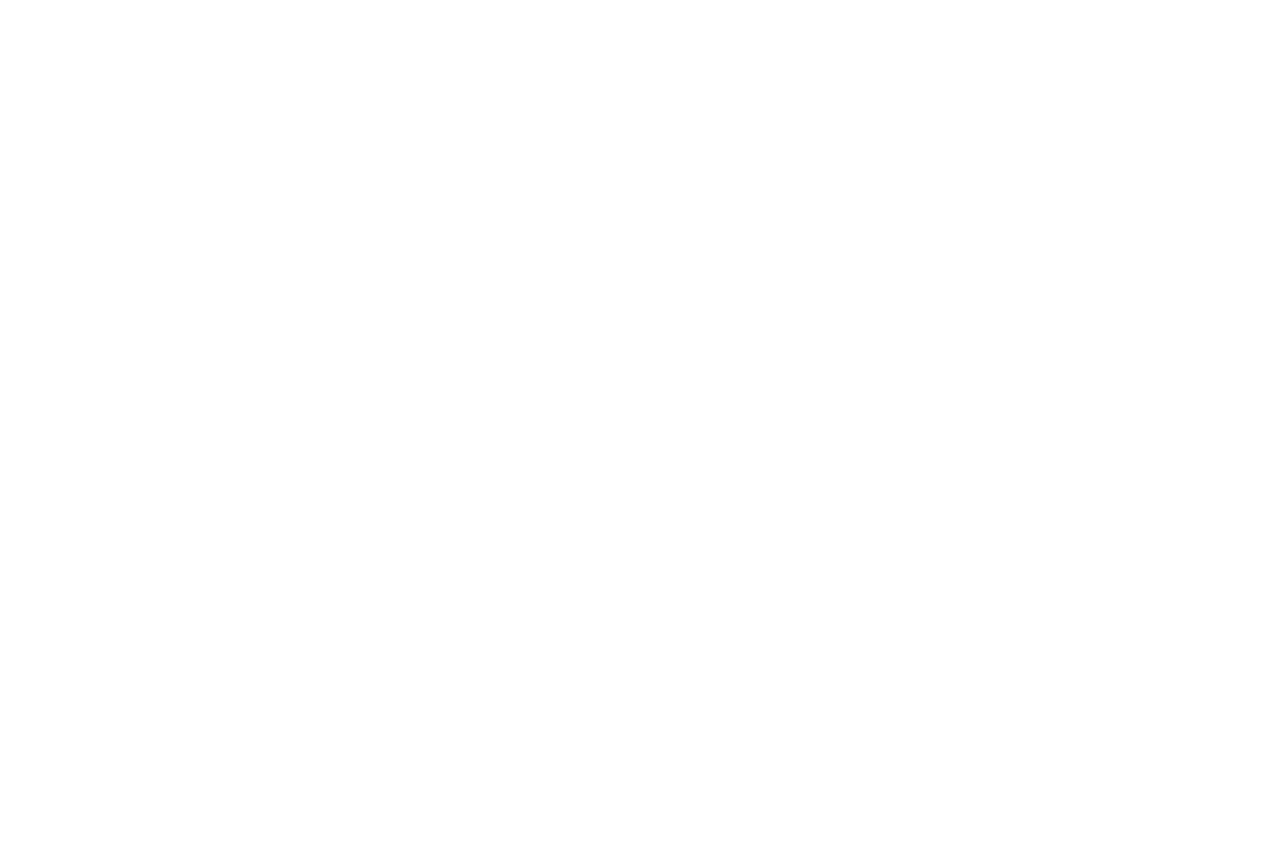
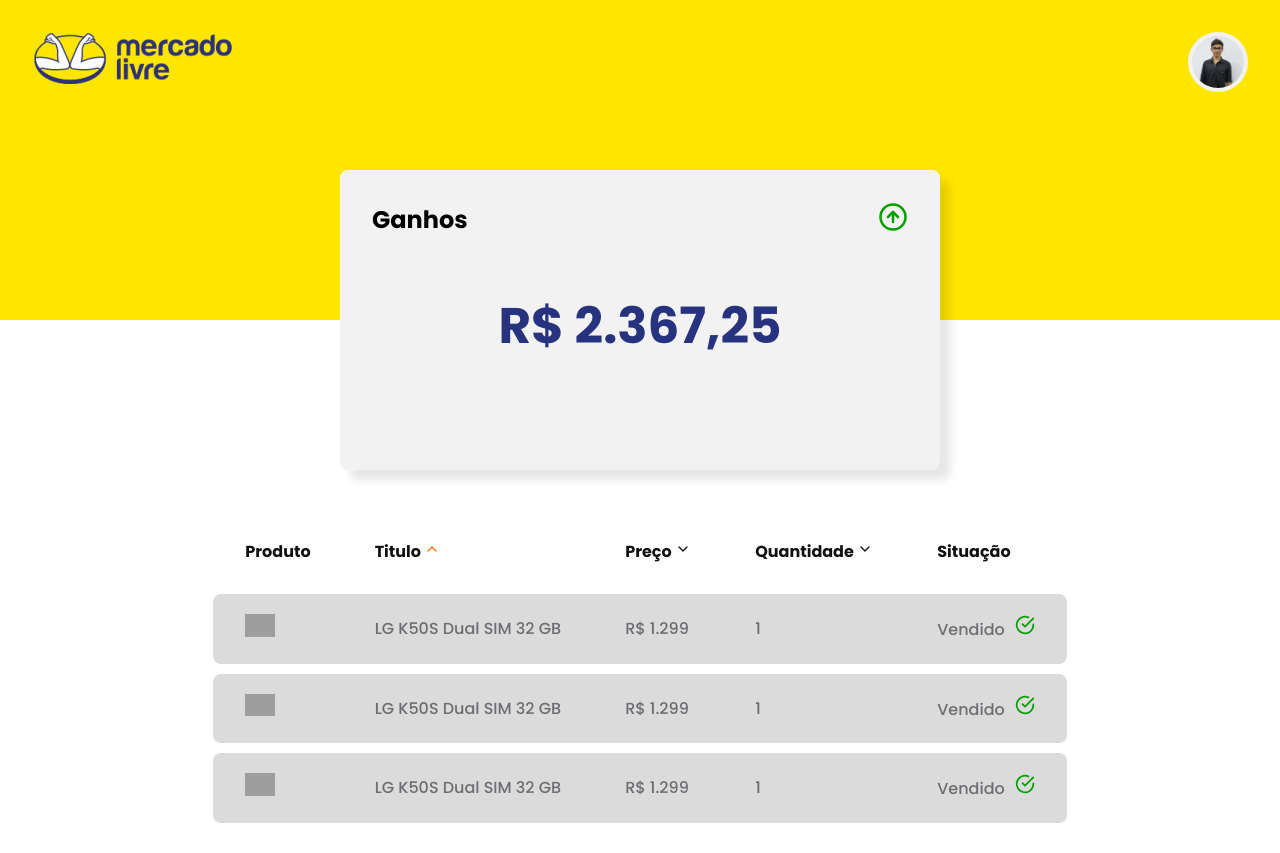
Before and after one commit to smolskig/KaolinHub, a React (Create React App) app: page /dashboard in a window 1280 px wide. Before the commit the page ends 800 px from the top, so only its background shows below. Built offline with nearby package versions, Linux system fonts and the light colour scheme; grey boxes are pictures that could not be loaded.

Commit message:
Update layouts

```diff
--- /dev/null
+++ b/src/pages/Dashboard/index.js
@@ -0,0 +1,118 @@
+import React from "react";
+import {
+  FiArrowUpCircle,
+  FiChevronDown,
+  FiChevronUp,
+  FiCheckCircle,
+} from "react-icons/fi";
+import "./styles.css";
+import logo from "../../assets/logo-ml.png";
+import imageUser from "../../assets/profile.jpg";
+
+export default function Dashboard() {
+  return (
+    <>
+      <div className="dashboard-main">
+        <div className="div-header-yellow">
+          <div className="div-header-nav">
+            <div>
+              <img
+                className="logo-ml-dashboard"
+                src={logo}
+                alt="Logo Mercado Entregue"
+              />
+            </div>
+            <div className="div-dashboard-user">
+              <div className="div-photo-user">
+                <img className="image-user" src={imageUser} alt="Image User" />
+              </div>
+            </div>
+          </div>
+        </div>
+        <div className="div-content-card">
+          <div className="div-card-info">
+            <div className="div-header-card-info">
+              <h2>Ganhos</h2>
+              <FiArrowUpCircle className="arrow-up-circle-icon" />
+            </div>
+            <div className="div-card-money">
+              <h1>R$ 2.367,25</h1>
+            </div>
+          </div>
+        </div>
+        <div className="div-list-products">
+          <div className="div-card-list">
+            <table>
+              <thead>
+                <tr>
+                  <th>Produto</th>
+                  <th>
+                    Titulo <FiChevronUp color="#F17400" />
+                  </th>
+                  <th>
+                    Preço <FiChevronDown />
+                  </th>
+                  <th>
+                    Quantidade <FiChevronDown />
+                  </th>
+                  <th>Situação</th>
+                </tr>
+              </thead>
+
+              <tbody>
+                <tr>
+                  <td>
+                    <img
+                      className="image-product"
+                      src="https://http2.mlstatic.com/D_NQ_NP_2X_854957-MLA41827614180_052020-F.webp%202x"
+                      alt="Image Product"
+                    />
+                  </td>
+                  <td className="table-title">LG K50S Dual SIM 32 GB</td>
+                  <td>R$ 1.299</td>
+                  <td>1</td>
+                  <td>
+                    Vendido
+                    <FiCheckCircle className="check-success" />
+                  </td>
+                </tr>
+                <tr>
+                  <td>
+                    <img
+                      className="image-product"
+                      src="https://http2.mlstatic.com/D_NQ_NP_2X_854957-MLA41827614180_052020-F.webp%202x"
+                      alt="Image Product"
+                    />
+                  </td>
+                  <td className="table-title">LG K50S Dual SIM 32 GB</td>
+                  <td>R$ 1.299</td>
+                  <td>1</td>
+                  <td>
+                    Vendido
+                    <FiCheckCircle className="check-success" />
+                  </td>
+                </tr>
+                <tr>
+                  <td>
+                    <img
+                      className="image-product"
+                      src="https://http2.mlstatic.com/D_NQ_NP_2X_854957-MLA41827614180_052020-F.webp%202x"
+                      alt="Image Product"
+                    />
+                  </td>
+                  <td className="table-title">LG K50S Dual SIM 32 GB</td>
+                  <td>R$ 1.299</td>
+                  <td>1</td>
+                  <td>
+                    Vendido
+                    <FiCheckCircle className="check-success" />
+                  </td>
+                </tr>
+              </tbody>
+            </table>
+          </div>
+        </div>
+      </div>
+    </>
+  );
+}
--- /dev/null
+++ b/src/pages/Dashboard/styles.css
@@ -0,0 +1,145 @@
+.dashboard-main {
+  overflow-x: hidden;
+}
+
+.div-header-yellow {
+  width: 100vw;
+  height: 40vh;
+  background: #ffe600;
+}
+
+.logo-ml-dashboard {
+  padding: 2rem;
+  cursor: pointer;
+}
+
+.div-header-nav {
+  display: flex;
+  align-items: center;
+  justify-content: space-between;
+}
+
+.div-dashboard-user {
+  padding: 2rem;
+}
+
+.div-photo-user {
+  width: 60px;
+  height: 60px;
+  border-radius: 100%;
+  background: #f2f2f2;
+}
+
+.div-photo-user {
+  display: flex;
+  align-items: center;
+  justify-content: center;
+  cursor: pointer;
+}
+
+.image-user {
+  width: 52px;
+  height: 52px;
+  border-radius: 100%;
+}
+
+.div-content-card {
+  display: flex;
+  align-items: center;
+  justify-content: center;
+  margin-top: -150px;
+}
+
+.div-card-info {
+  background: #f2f2f2;
+  box-shadow: 10px 10px 10px rgba(0, 0, 0, 0.1);
+  width: 600px;
+  height: 300px;
+  border-radius: 8px;
+}
+
+.div-header-card-info {
+  display: flex;
+  justify-content: space-between;
+  padding: 2rem;
+}
+
+.div-card-money {
+  text-align: center;
+}
+
+.div-card-money h1 {
+  font-size: 50px;
+  margin-top: 20px;
+  color: #283380;
+}
+
+.arrow-up-circle-icon {
+  font-size: 30px;
+  color: #039e00;
+}
+
+.div-list-products {
+  display: flex;
+  align-items: center;
+  justify-content: center;
+  flex-direction: column;
+  margin-top: 5vh;
+}
+
+.div-title-card-list {
+  display: flex;
+  align-items: center;
+  justify-content: space-evenly;
+  width: 600px;
+}
+
+.div-card-list {
+  display: flex;
+  justify-content: center;
+  flex-direction: column;
+}
+
+.div-card-list table {
+  width: 100%;
+  border-spacing: 0 10px;
+  background: #fff;
+  border-radius: 8px;
+  margin-bottom: 20px;
+}
+
+.div-card-list th {
+  color: #111;
+  font-weight: 600;
+  padding: 20px 32px;
+  text-align: left;
+  font-size: 16px;
+  line-height: 24px;
+}
+
+.div-card-list td {
+  padding: 20px 32px;
+  border: 0;
+  background: #dbdbdb;
+  font-size: 16px;
+  font-weight: 500;
+  color: #6c6e72;
+}
+
+.image-product {
+  width: 30px;
+}
+
+.div-card-list td:first-child {
+  border-radius: 8px 0 0 8px;
+}
+
+.div-card-list td:last-child {
+  border-radius: 0 8px 8px 0;
+}
+
+.check-success {
+  font-size: 20px;
+  color: #039e00;
+  margin-left: 10px;
+}
--- /dev/null
+++ b/src/pages/VerifyToken/index.js
@@ -0,0 +1,25 @@
+import React from "react";
+import ButtonBlue from "../../components/ButtonBlue";
+import logo from "../../assets/logo-ml.png";
+import "./styles.css";
+
+export default function VerifyToken() {
+  return (
+    <>
+      <div className="div-content-verify-token">
+        <div className="div-verify-token-img">
+          <img src={logo} alt="Logo Mercado Entrega" />
+        </div>
+        <div className="div-verify-token-title-btn">
+          <h2>Bem vindo Roger !</h2>
+          <h4>
+            Para continuar, precisamos da sua autorização no mercado livre.
+          </h4>
+          <div>
+            <ButtonBlue title="autenticar" />
+          </div>
+        </div>
+      </div>
+    </>
+  );
+}
--- /dev/null
+++ b/src/pages/VerifyToken/styles.css
@@ -0,0 +1,36 @@
+.div-content-verify-token {
+  width: 100vw;
+  height: 100vh;
+  background: #ffe600;
+}
+
+.div-content-verify-token {
+  display: flex;
+  justify-content: center;
+  align-items: center;
+  flex-direction: column;
+}
+
+.div-verify-token-img {
+  margin-bottom: 5rem;
+}
+
+.div-verify-token-title-btn {
+  display: flex;
+  flex-direction: column;
+  align-items: center;
+}
+.div-verify-token-title-btn h2,
+h4 {
+  margin-bottom: 50px;
+}
+
+.div-verify-token-title-btn h2 {
+  font-size: 36px;
+}
+
+.div-verify-token-title-btn h4 {
+  font-size: 20px;
+  width: 500px;
+  text-align: center;
+}
--- a/src/routes.js
+++ b/src/routes.js
@@ -3,6 +3,8 @@
 
 import Login from "./pages/Login";
 import Register from "./pages/Register";
+import VerifyToken from "./pages/VerifyToken";
+import Dashboard from "./pages/Dashboard";
 
 export default function Routes() {
   return (
@@ -10,6 +12,8 @@
       <Switch>
         <Route path="/" exact component={Login} />
         <Route path="/register" component={Register} />
+        <Route path="/verify-token" component={VerifyToken} />
+        <Route path="/dashboard" component={Dashboard} />
       </Switch>
     </BrowserRouter>
   );
```
Also changed, not shown: src/assets/profile.jpg (added).
